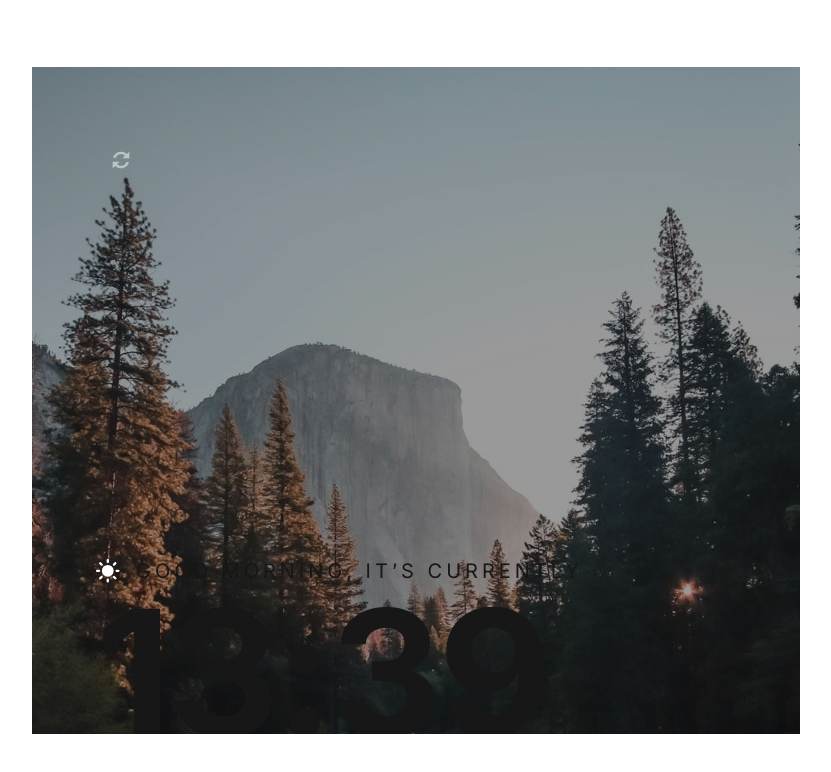
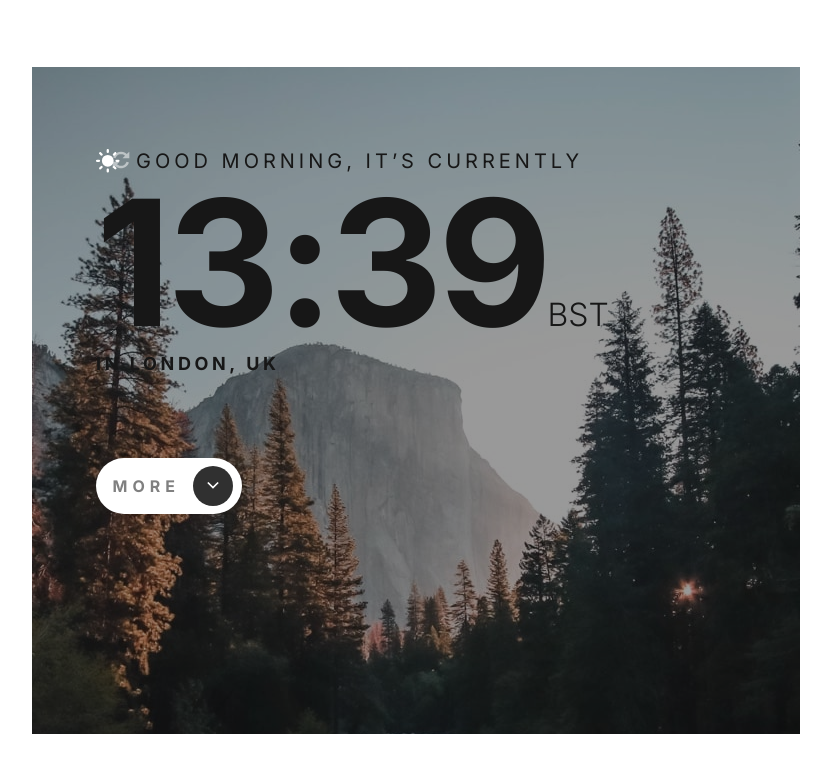
Before and after one commit to shaversj/clock-app, a Next.js app: page / in a window 1280 px wide. Shown: the top 772 px of the page, without its empty margins (224-1055 px from the left). Built offline with nearby package versions, Linux system fonts and the light colour scheme; no server answers.

Commit message:
Update desktop layout

```diff
--- a/src/app/page.tsx
+++ b/src/app/page.tsx
@@ -40,15 +40,16 @@ export default function Home() {
   return (
     <div
       className={
-        "md:w-[768px] md:h-[1024] md:pt-[80px] md:bg-[url('/images/tablet/bg-image-daytime.jpg')] h-[667px] w-[375px] overflow-hidden bg-black/40 bg-[url('/images/mobile/bg-image-daytime.jpg')] bg-auto pt-[31.67px] bg-blend-overlay lg:h-[800px] lg:w-[1440px] lg:bg-[url('/images/desktop/bg-image-daytime.jpg')] lg:pt-[56px]"
+        "relative h-[667px] w-[375px] overflow-hidden bg-black/40 bg-[url('/images/mobile/bg-image-daytime.jpg')] bg-auto pt-[31.67px] bg-blend-overlay md:h-[1024] md:w-[768px] md:bg-[url('/images/tablet/bg-image-daytime.jpg')] md:pt-[80px] lg:h-[800px] lg:w-[1440px] lg:bg-[url('/images/desktop/bg-image-daytime.jpg')] lg:pt-[56px]"
       }
     >
-      <div className="md:px-[64px] px-[26px] lg:px-[165px]">
+      <TimeDisplaySection menuState={menuState} data={menuData} toggleMenu={toggleMenu} />
+
+      <div className="px-[26px] md:px-[64px] lg:px-[165px]">
         <QuoteSection menuState={menuState} />
-        <TimeDisplaySection menuState={menuState} data={menuData} toggleMenu={toggleMenu} />
       </div>
 
-      <SubMenuSection menuState={menuState} data={menuData} />
+      {/*<SubMenuSection menuState={menuState} data={menuData} />*/}
     </div>
   );
 }
--- a/src/components/TimeDisplaySection.tsx
+++ b/src/components/TimeDisplaySection.tsx
@@ -3,11 +3,12 @@ import SunIcon from "@/components/icons/SunIcon";
 import ArrowDownIcon from "@/components/icons/ArrowDownIcon";
 import ArrowUpIcon from "@/components/icons/ArrowUpIcon";
 
+// "pt-[226.33px] md:pt-[388px] lg:pt-[233px]"
 const timeVarients = {
   base: "flex flex-col md:flex-col md:justify-start lg:flex-row lg:items-end lg:justify-between",
-  initial: "pt-[226.33px] md:pt-[388px] lg:pt-[233px]",
-  menuOpen: "-translate-y-[5px] md:-translate-y-[50px] lg:-translate-y-[120px] transition-all duration-1000",
-  menuClosed: "pt-[20px] translate-y-[233px] pb-[98px] transition-all duration-1000",
+  initial: "absolute lg:pt-[358px]",
+  menuOpen: "absolute -translate-y-[5px] md:-translate-y-[50px] lg:-translate-y-[0px] transition-all duration-1000",
+  menuClosed: "absolute lg:pt-[358px] translate-y-[0px] transition-all duration-1000",
 };
 
 type TimeDisplaySectionProps = {
@@ -18,7 +19,7 @@ type TimeDisplaySectionProps = {
 
 export default function TimeDisplaySection({ menuState, data, toggleMenu }: TimeDisplaySectionProps) {
   return (
-    <div className={`${timeVarients["base"]} ${timeVarients[menuState]}`}>
+    <div className={`${timeVarients["base"]} ${timeVarients[menuState]} w-full px-[26px] md:px-[64px] lg:px-[165px]`}>
       <div>
         <div className={"flex items-center gap-x-4"}>
           <SunIcon />
@@ -27,15 +28,15 @@ export default function TimeDisplaySection({ menuState, data, toggleMenu }: Time
           </h4>
         </div>
 
-        <div className={"flex items-baseline pt-4 md:pt-0"}>
+        <div className={"flex items-baseline pt-4 md:pt-0 lg:pt-4"}>
           <div className={"flex items-end"}>
             <h1 className={"text-h1 md:text-h1-md lg:text-h1-lg"}>
               {new Date(data.datetime).toLocaleTimeString([], { hour: "2-digit", minute: "2-digit", hour12: false })}
             </h1>
           </div>
-          <p className={"text-abbr font-light md:text-abbr-md lg:text-abbr-lg"}>BST</p>
+          <p className={"text-abbr font-light md:text-abbr-md lg:pl-[11px] lg:text-abbr-lg"}>BST</p>
         </div>
-        <h3 className={"pt-4 text-h3 md:pt-0 md:text-h3-md lg:text-h3-lg"}>IN LONDON, UK</h3>
+        <h3 className={"pt-4 text-h3 md:pt-0 md:text-h3-md lg:pt-4 lg:text-h3-lg"}>IN LONDON, UK</h3>
       </div>
       <div
         className={
```
